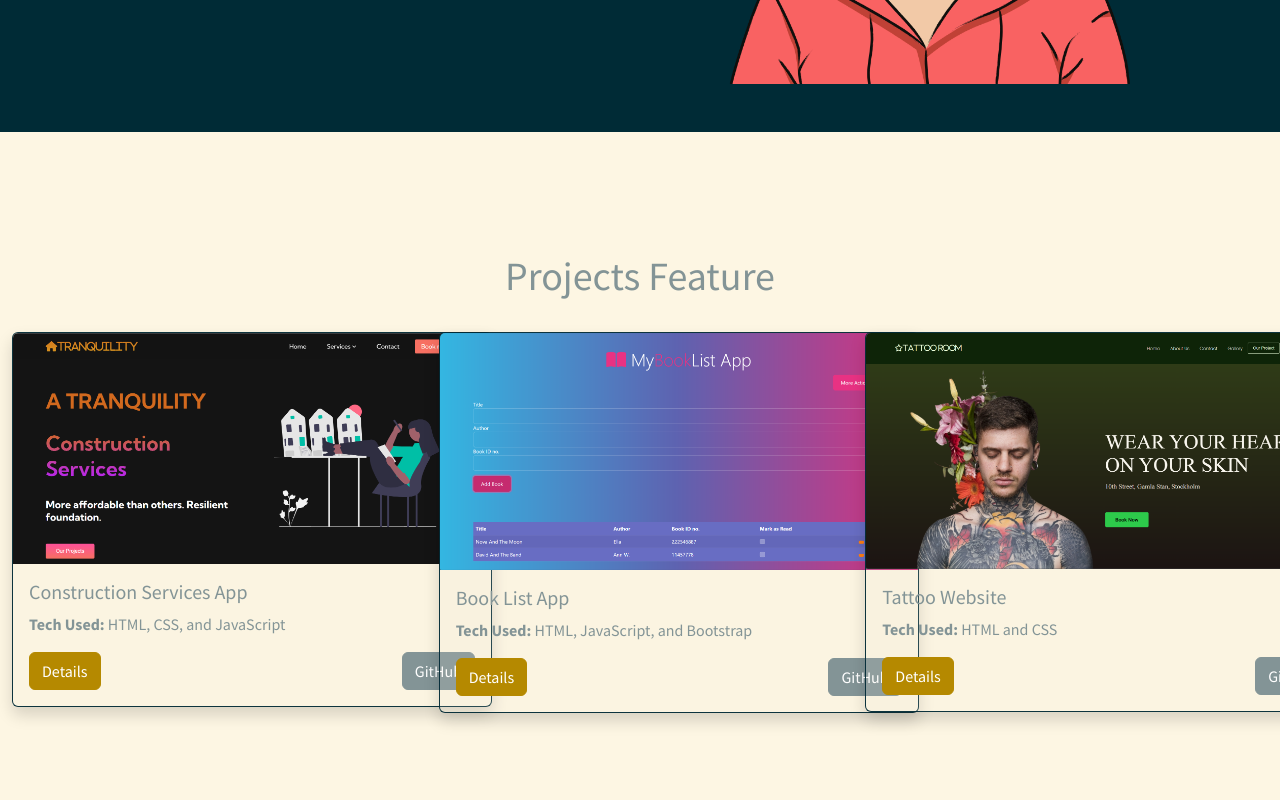
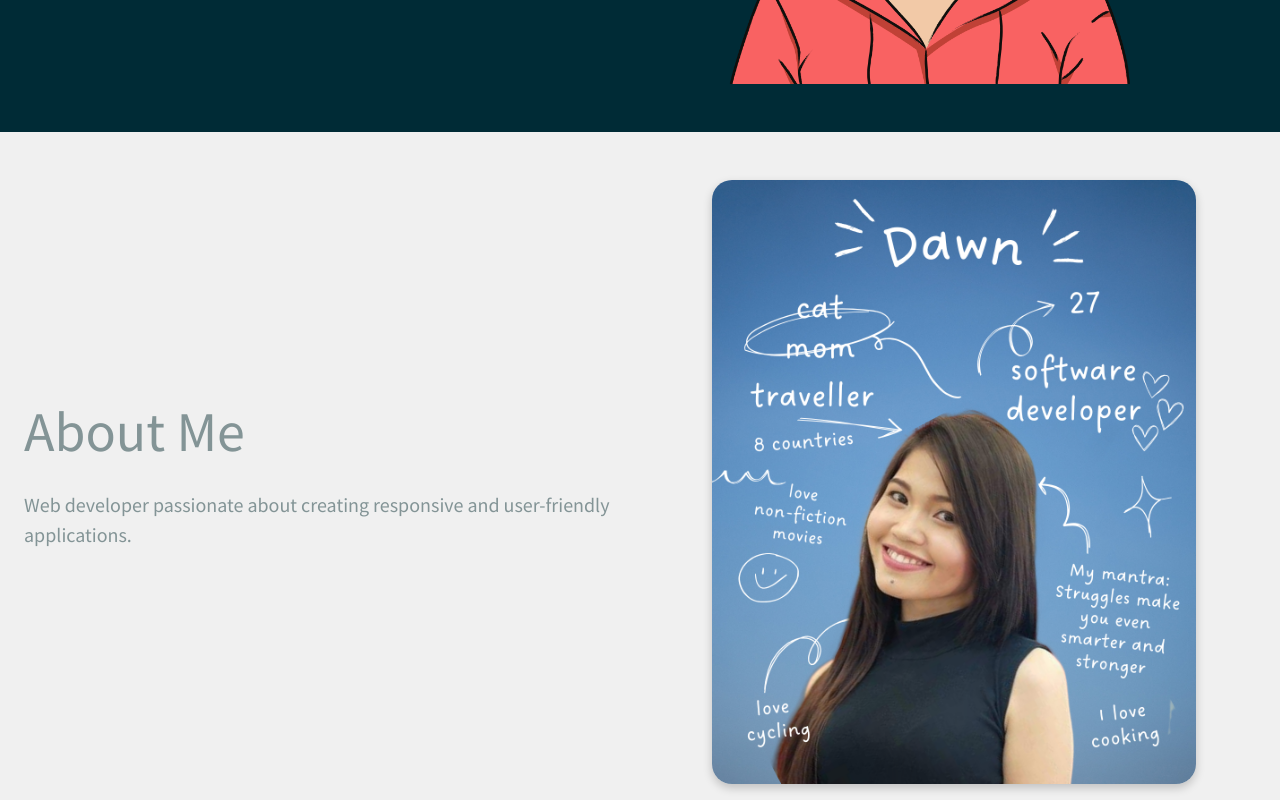
Before and after one commit to PseuDawncode/myreact, a React (Vite) app in the folder portfolio/: page / in a window 1280 px wide. Shown: the part 640-1440 px from the top of the page. Built offline with nearby package versions, Linux system fonts and the light colour scheme.

Commit message:
Added About Me page

```diff
--- a/portfolio/components/app.jsx
+++ b/portfolio/components/app.jsx
@@ -28,6 +28,26 @@ function App() {
           </Row>
         </Container>
       </div>
+
+      <div id="about" className="py-5" style={{ backgroundColor: '#f0f0f0' }}>
+  <Container fluid className="px-4">
+    <Row className="align-items-center">
+      <Col md={6}>
+        <h1 className="display-4 mb-4">About Me</h1>
+        <p className="lead">
+          Web developer passionate about creating responsive and user-friendly applications.
+        </p>
+      </Col>
+      <Col md={6} className="text-center">
+        <img
+          src="/images/Aboutme.png"
+          alt="My photo"
+          style={{ maxWidth: '80%', borderRadius: '20px', boxShadow: '0 4px 10px rgba(0,0,0,0.2)' }}
+        />
+      </Col>
+    </Row>
+  </Container>
+</div>
 
       <div id="allprojects" className="py-5 bg-light">
     <div className="py-5 bg-light">
```
